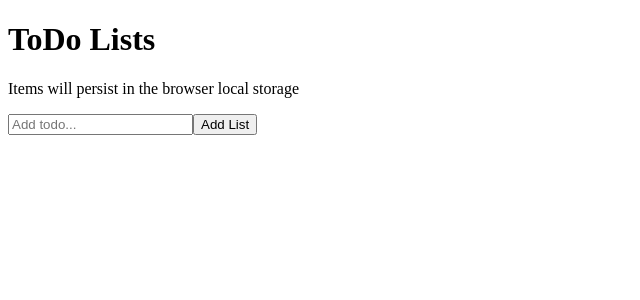
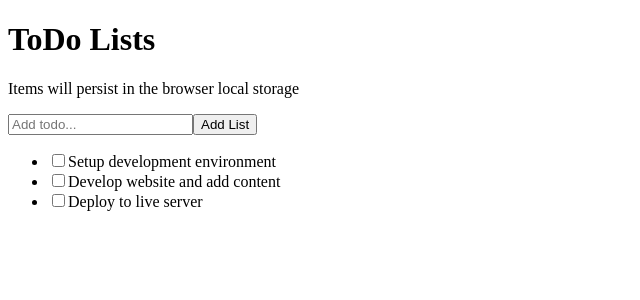
Before and after one commit to HtetWaiYan7191/react-to-do, a React (Vite) app: page / in a window 1280 px wide. Shown: the top 300 px of the page, without its empty margins (0-640 px from the left). Built offline with nearby package versions, Linux system fonts and the light colour scheme.

Commit message:
Modifie structure

```diff
--- a/src/components/Itemscontainer.jsx
+++ b/src/components/Itemscontainer.jsx
@@ -2,12 +2,15 @@ import React from 'react'
 import Todoitem from './TodoItem'
 
 
-const Itemscontainer = ({todos}) => {
-  return (
-    <div>
-      <Todoitem itemProp={todos}></Todoitem>
-    </div>
-  )
-}
+const Itemscontainer = ({ todos, setTodos }) => {
+    return (
+      <ul>
+        {todos.map((todo) => (
+          <Todoitem key={todo.id} itemProp={todo} setTodos={setTodos} />
+        ))}
+      </ul>
+    );
+  };
+
 
 export default Itemscontainer
--- a/src/components/TodoItem.jsx
+++ b/src/components/TodoItem.jsx
@@ -1,12 +1,11 @@
 import React from 'react'
 
-const TodoItem = ({ itemProp }) => {
+const TodoItem = ({ itemProp, setTodos }) => {
     return (
-      <ul>
-        {itemProp.map((item, id) => (
-          <li key={id}>{item}</li>
-        ))}
-      </ul>
+      <li>
+        <input type="checkbox" />
+        {itemProp.title}
+      </li>
     );
   };
 
--- a/src/components/Todocontainer.jsx
+++ b/src/components/Todocontainer.jsx
@@ -2,10 +2,27 @@ import React, { useState } from 'react'
 import Addinput from './Addinput'
 import Itemscontainer from './Itemscontainer'
 const Todocontainer = () => {
-    const [todos, setTodos] = useState([]);
+    const [todos, setTodos] = useState([
+        {
+          id: 1,
+          title: 'Setup development environment',
+          completed: true,
+        },
+        {
+          id: 2,
+          title: 'Develop website and add content',
+          completed: false,
+        },
+        {
+          id: 3,
+          title: 'Deploy to live server',
+          completed: false,
+        },
+      ]);
     const [input, setInput] = useState('');
 
-    const handleClick = () => {
+
+      const handleClick = () => {
         if(input != '') {
             setTodos((prev) => [...prev, input]);
             setInput('')
@@ -17,13 +34,12 @@ const Todocontainer = () => {
         if(e.target.value != "") {
         setInput(e.target.value);
         }
-
-      }
+    }
 
   return (
     <div>
       <Addinput handleClick={handleClick} input={input} handleChange={handleChange}></Addinput>
-      <Itemscontainer todos={todos}></Itemscontainer>
+      <Itemscontainer todos={todos} setTodos={setTodos}></Itemscontainer>
     </div>
   )
 }
```
